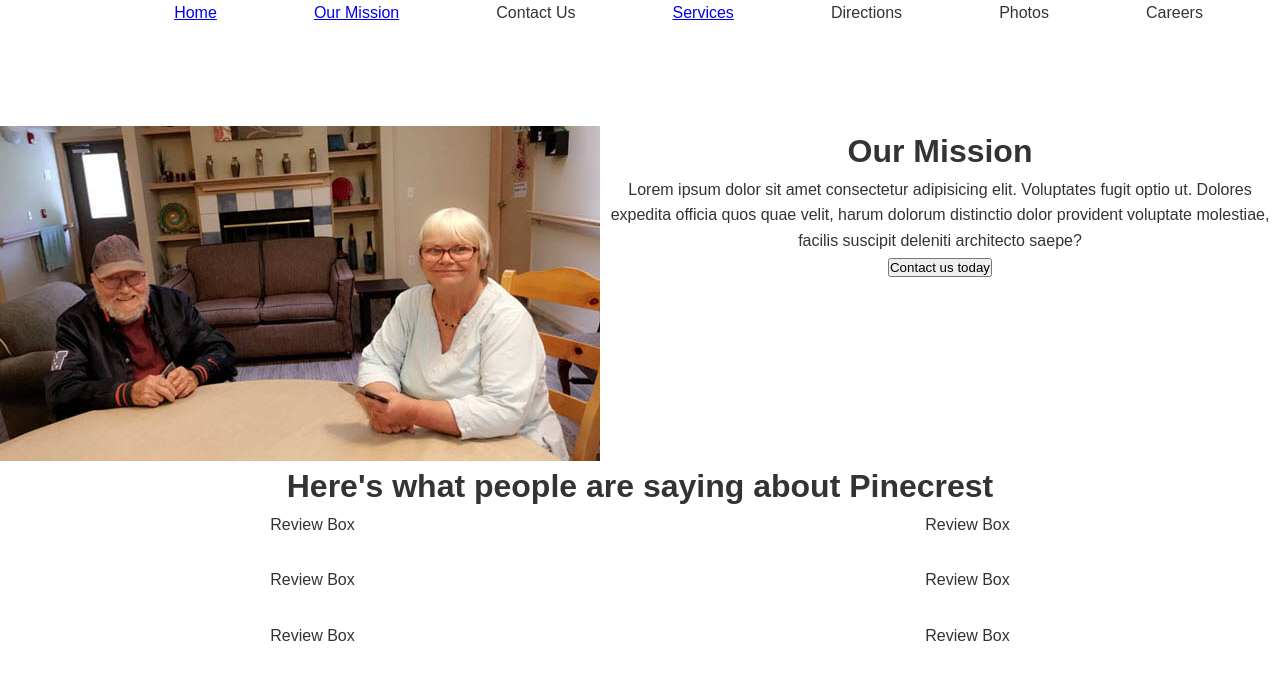
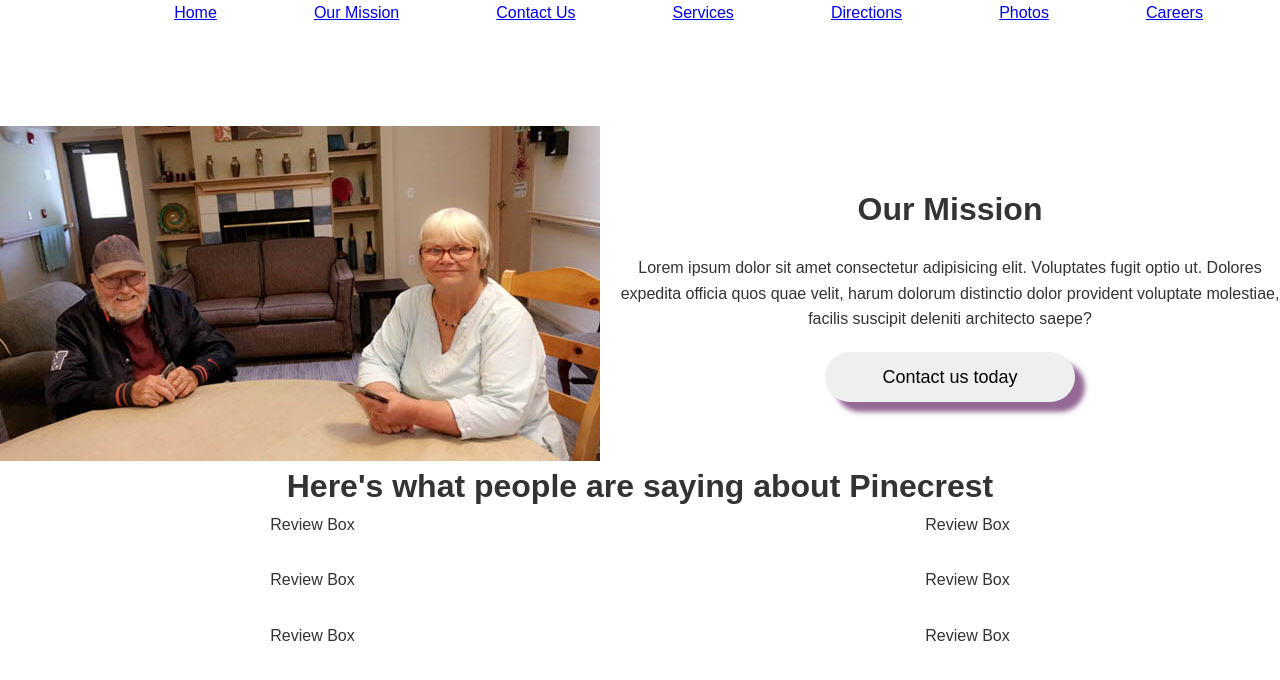
Before and after one commit to lee14k/pinecrest, a React (Vite) app: page /Ourmission in a window 1280 px wide. Shown: the top 680 px of the page. Built offline with nearby package versions, Linux system fonts and the light colour scheme.

Commit message:
finishing navbar routing, our mission styling, contact form

```diff
--- a/src/App.jsx
+++ b/src/App.jsx
@@ -4,6 +4,10 @@ import { BrowserRouter as Router, Routes, Route } from 'react-router-dom';
 import Home from './components/Home'
 import Ourmission from './components/Ourmission'
 import Services from './components/Services';
+import Contactus from './components/Contactus';
+import Directions from './components/Directions'
+import Photos from './components/Photos'
+import Careers from './components/Careers'
 
 function App() {
   return (
@@ -13,7 +17,12 @@ function App() {
         <Routes>
           <Route path="/" element={<Home />} />
           <Route path="/Ourmission" element={<Ourmission />} />
+          <Route path="/Contactus" element={<Contactus />} />
           <Route path="/Services" element={<Services />} />
+          <Route path="/Directions" element={<Directions />} />
+
+          <Route path="/Photos" element={<Photos />} />
+          <Route path="/Careers" element={<Careers />} />
 
         </Routes>
       </Router>
--- a/src/components/Careers.jsx
+++ b/src/components/Careers.jsx
@@ -0,0 +1,7 @@
+export default function Careers () {
+    return (
+        <div>
+            <h1>Careers</h1>
+        </div>
+    )
+}
--- a/src/components/Contactform.jsx
+++ b/src/components/Contactform.jsx
@@ -1,7 +1,47 @@
-function Contactform () {
-    return (
-        <div></div>
-    )
+import React, { useState } from 'react';
+
+function ContactForm() {
+  const [form, setForm] = useState({
+    name: '',
+    email: '',
+    message: ''
+  });
+
+  const handleInputChange = (event) => {
+    setForm({
+      ...form,
+      [event.target.name]: event.target.value
+    });
+  }
+
+  const handleSubmit = (event) => {
+    event.preventDefault();
+    console.log(form);
+    // here you would send the form data to your server
+    setForm({
+      name: '',
+      email: '',
+      message: ''
+    });
+  }
+
+  return (
+    <form onSubmit={handleSubmit}>
+      <label>
+        Name:
+        <input type="text" name="name" onChange={handleInputChange} value={form.name} required/>
+      </label>
+      <label>
+        Email:
+        <input type="email" name="email" onChange={handleInputChange} value={form.email} required/>
+      </label>
+      <label>
+        Message:
+        <textarea name="message" onChange={handleInputChange} value={form.message} required></textarea>
+      </label>
+      <input type="submit" value="Submit" />
+    </form>
+  );
 }
 
-export default Contactform
+export default ContactForm;
--- /dev/null
+++ b/src/components/Contactus.jsx
@@ -0,0 +1,10 @@
+import ContactForm from "./Contactform"
+
+function Contactus () {
+    return (
+        <div>
+<ContactForm/>
+        </div>
+    )
+}
+export default Contactus
--- a/src/components/Directions.jsx
+++ b/src/components/Directions.jsx
@@ -0,0 +1,7 @@
+export default function Directions () {
+    return (
+        <div>
+            <h1>Directions</h1>
+        </div>
+    )
+}
--- a/src/components/Navbar.jsx
+++ b/src/components/Navbar.jsx
@@ -63,7 +63,11 @@ function Navbar() {
               Our Mission
             </Link>
           </li>
+          <Link to="/Contactus" onClick={() => handleNavLinkClick('/Contactus')}>
+
           <li>Contact Us</li>
+          </Link>
+
           <li>
           <Link to="/Services" onClick={() => handleNavLinkClick('/Services')}>
 
@@ -71,10 +75,19 @@ function Navbar() {
             </Link>
 
             </li>
+            <Link to="/Directions" onClick={() => handleNavLinkClick('/Directions')}>
           <li>Directions</li>
+          </Link>
+
+          <Link to="/Photos" onClick={() => handleNavLinkClick('/Photos')}>
+
           <li>Photos</li>
+</Link>
+<Link to="/Careers" onClick={() => handleNavLinkClick('/Careers')}>
 
           <li>Careers</li>
+
+          </Link>
         </ul>
       )}
     </div>
--- a/src/components/Ourmission.css
+++ b/src/components/Ourmission.css
@@ -1,6 +1,9 @@
 .missioncontainer {
     display:flex;
     padding-top:100px;
+    justify-content: center;
+    align-items: center;
+    gap:20px;
 }
 
 .reviewcontainer {
@@ -9,3 +12,33 @@
     grid-template-columns: repeat(2,1fr);
     width:100%;
 }
+
+.phonebutton {
+    display: flex;
+    justify-content: center;
+    align-items: center;
+    gap:10px;
+    width:250px;
+    height:50px;
+    -webkit-box-shadow: 10px 10px 5px 0px rgba(148,105,148,1);
+-moz-box-shadow: 10px 10px 5px 0px rgba(148,105,148,1);
+box-shadow: 10px 10px 5px 0px rgba(148,105,148,1);
+border-radius:30px;
+border:none;
+font-size:large;
+}
+
+.textcontainer {
+    display:flex;
+    flex-direction:column;
+    justify-content: center;
+    align-items: center;
+    gap:20px;
+}
+
+@media (max-width: 900px) {
+    .missioncontainer, .reviewcontainer {
+        flex-direction: column;
+        align-items: center;
+    }
+}
--- a/src/components/Ourmission.jsx
+++ b/src/components/Ourmission.jsx
@@ -7,7 +7,7 @@ function Ourmission() {
      <div className="textcontainer">
     <h1>Our Mission</h1>
     <p>Lorem ipsum dolor sit amet consectetur adipisicing elit. Voluptates fugit optio ut. Dolores expedita officia quos quae velit, harum dolorum distinctio dolor provident voluptate molestiae, facilis suscipit deleniti architecto saepe?</p>
-    <button>Contact us today</button>
+    <button className='phonebutton'>Contact us today</button>
     </div>
     </div>
     <h1>Here's what people are saying about Pinecrest</h1>
--- a/src/components/Photos.jsx
+++ b/src/components/Photos.jsx
@@ -0,0 +1,7 @@
+export default function Photos () {
+    return (
+        <div>
+            <h1>Photos</h1>
+        </div>
+    )
+}
```
